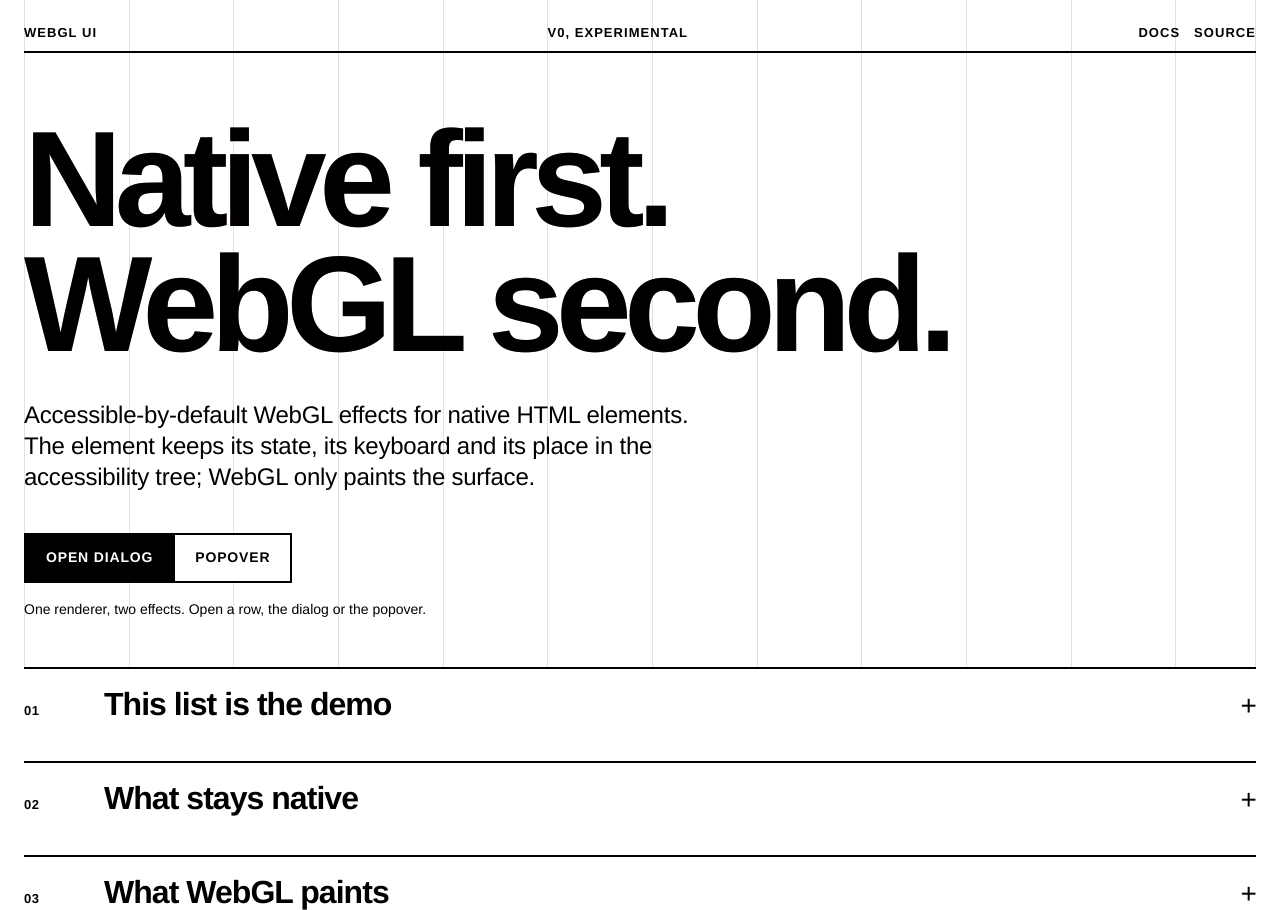
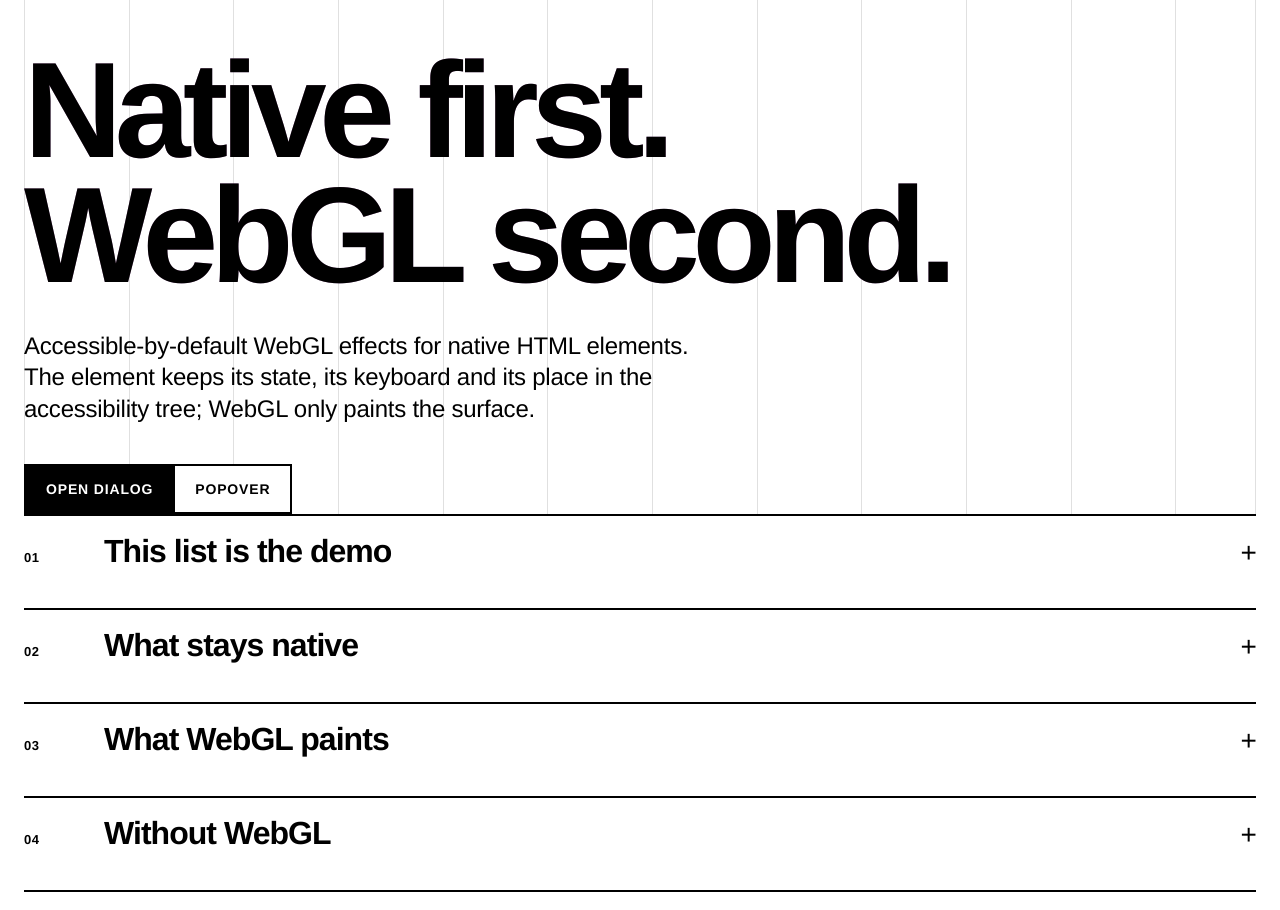
Before and after one commit to LucaArgentieri/WebGL-UI, a website built with Vite: page playground/index.html in a window 1280 px wide. Shown: the top 910 px of the page. Built offline with nearby package versions, Linux system fonts and the light colour scheme.

Commit message:
Showcase: drop the top bar and the visible status line

```diff
--- a/playground/index.html
+++ b/playground/index.html
@@ -10,12 +10,6 @@
 <body>
 <div class="cols" aria-hidden="true"><span></span><span></span><span></span><span></span><span></span><span></span><span></span><span></span><span></span><span></span><span></span><span></span></div>
 <main>
-  <div class="topbar">
-    <span>WebGL UI</span>
-    <span>v0, experimental</span>
-    <nav aria-label="Project"><a href="./docs/">Docs</a> &nbsp; <a href="https://github.com/LucaArgentieri/WebGL-UI">Source</a></nav>
-  </div>
-
   <h1 class="rgb">Native first.<br>WebGL second.</h1>
   <p class="lead">Accessible-by-default WebGL effects for native HTML elements. The element keeps its state, its keyboard and its place in the accessibility tree; WebGL only paints the surface.</p>
 
@@ -24,7 +18,7 @@
     <button type="button" class="btn" popovertarget="home-pop">Popover</button>
   </div>
 
-  <p class="result" role="status"><span id="status"></span></p>
+  <p class="sr-only" role="status"><span id="status"></span></p>
 
   <details>
     <summary>This list is the demo</summary>
--- a/playground/src/style.css
+++ b/playground/src/style.css
@@ -26,7 +26,7 @@ body {
 main {
   max-width: 80rem;
   margin: 0 auto;
-  padding: 1.5rem var(--gutter) 5rem;
+  padding: 3rem var(--gutter) 5rem;
   display: grid;
   grid-template-columns: repeat(12, minmax(0, 1fr));
   column-gap: var(--gutter);
@@ -144,8 +144,6 @@ dialog[data-animating] [data-fx-panel] { filter: blur(calc((1 - var(--p, 1)) * 6
 .cols span { border-left: 1px solid var(--ink); opacity: 0.12; }
 .cols span:last-child { border-right: 1px solid var(--ink); }
 .rgb { --sx: 0; --sy: 0; text-shadow: calc(var(--sx) * 3px) calc(var(--sy) * 1.5px) rgb(255 0 70 / 0.45), calc(var(--sx) * -3px) calc(var(--sy) * -1.5px) rgb(0 190 255 / 0.45); }
-.topbar { grid-column: 1 / -1; display: flex; justify-content: space-between; gap: 1rem; flex-wrap: wrap; border-bottom: 2px solid var(--ink); padding-bottom: 0.5rem; margin-bottom: 4rem; font-size: 0.8125rem; font-weight: 700; letter-spacing: 0.08em; text-transform: uppercase; }
-.topbar a { text-decoration: none; }
 .cols-2 { display: grid; gap: var(--gutter); grid-template-columns: 1fr; }
 @media (min-width: 52rem) { .cols-2 { grid-template-columns: 1fr 1fr; } }
 
```
